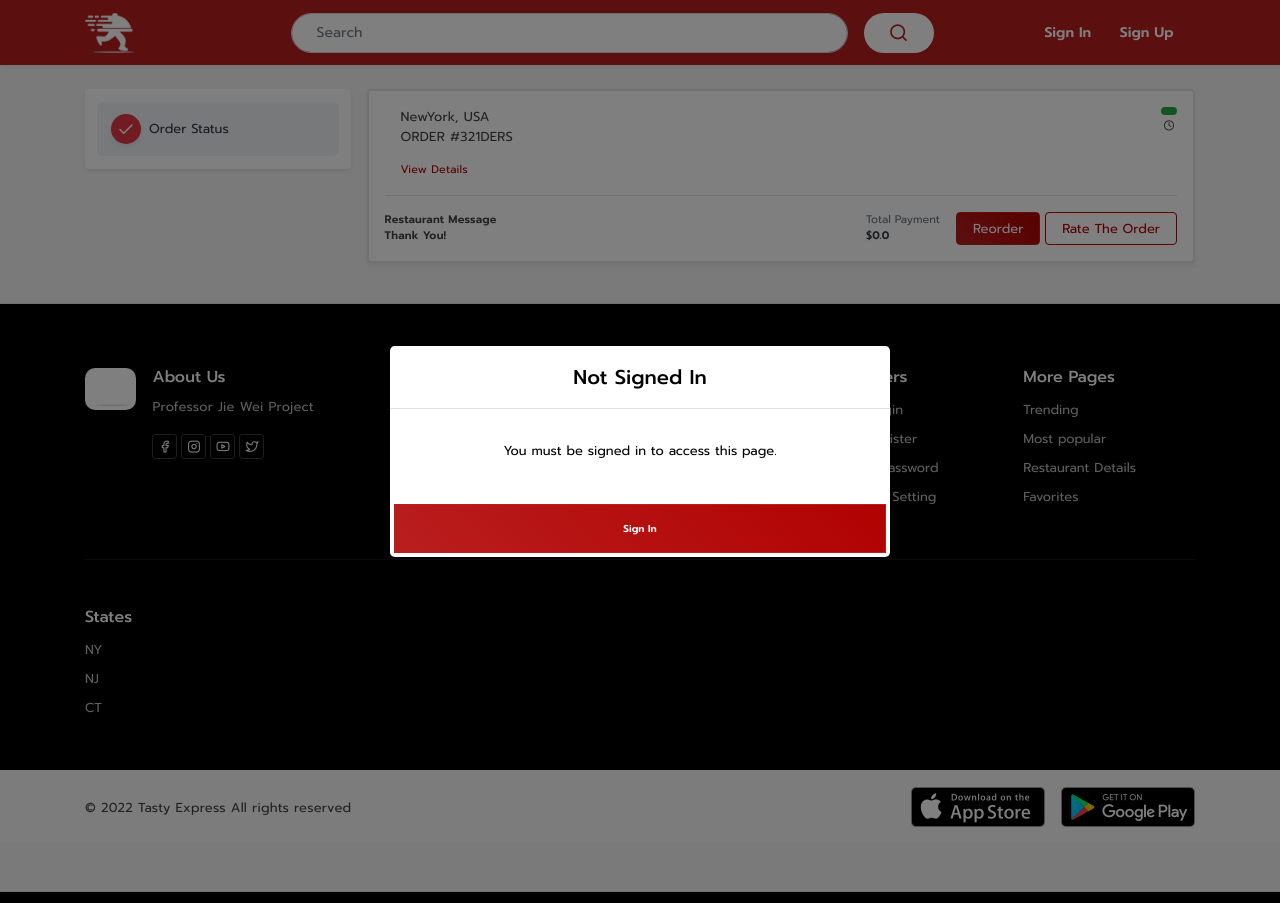
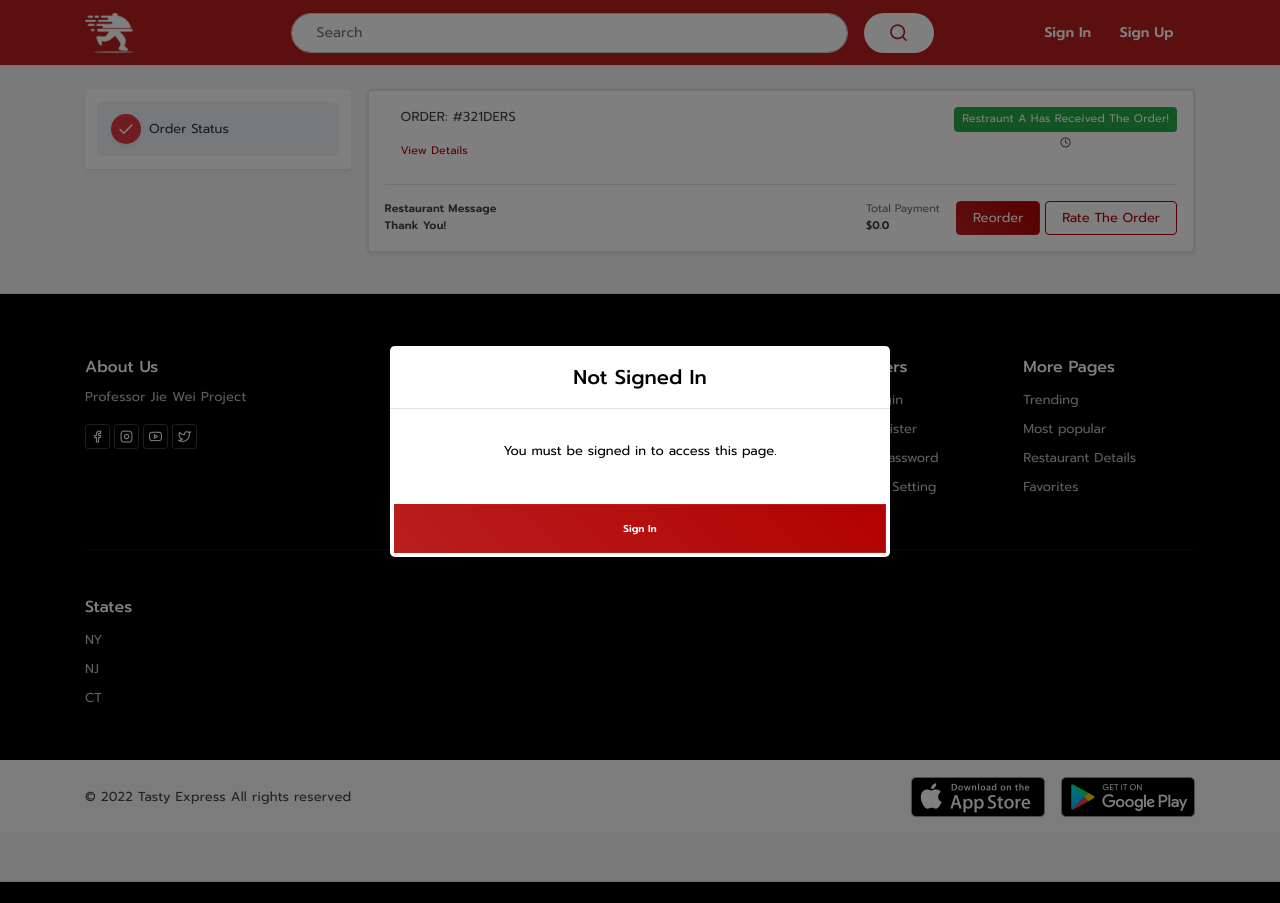
Before and after one commit to mohammedfahadnyc/Tasty-Express, a Flask app: page /my_order.html in a window 1280 px wide. Run offline with Flask 2, Linux system fonts and the light colour scheme; a user stored in the database is signed in; data that the repository does not hold is empty; some libraries are stand-ins or nearby versions; some web fonts are replaced.

Commit message:
Update my_order.html

```diff
--- a/templates/my_order.html
+++ b/templates/my_order.html
@@ -39,8 +39,8 @@
                                         </div>
                                         <div>
                                             <p class="mb-0 font-weight-bold"><a href="restaurant.html" class="text-dark">{{ restaurant_info['name'] }}</a></p>
-                                            <p class="mb-0">NewYork, USA</p>
-                                            <p>ORDER #321DERS</p>
+                                            <p class="mb-0">{{ restaurant_info['address'] }}</p>
+                                            <p>ORDER: #321DERS</p>
                                             <p class="mb-0 small"><a href="status_complete.html">View Details</a></p>
                                         </div>
                                         <div class="ml-auto">
@@ -289,7 +289,6 @@
                 <div class="row pt-3">
                     <aside class="col-md-4 footer-about">
                         <article class="d-flex pb-3">
-                            <div><img alt="#" src="img/logo_web.png" class="logo-footer mr-3"></div>
                             <div>
                                 <h6 class="title text-white">About Us</h6>
                                 <p class="text-muted">Professor Jie Wei Project</p>
```
